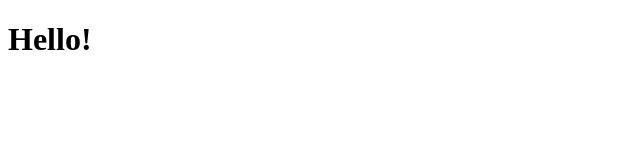
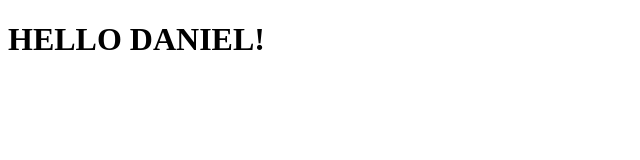
Before and after one commit to dkinsbur/dkinsbur.github.io, a plain HTML site: page index.html in a window 1280 px wide. Shown: the whole page, without its empty margins (0-640 px from the left). Drawn offline with Linux system fonts and the light colour scheme.

Commit message:
This Is A Test
Blablabla

```diff
--- a/index.html
+++ b/index.html
@@ -7,7 +7,7 @@
 </head>
 <body>
 
-    <h1>Hello!</h1>
+    <h1>HELLO DANIEL!</h1>
 
 </body>
 </html>
```
